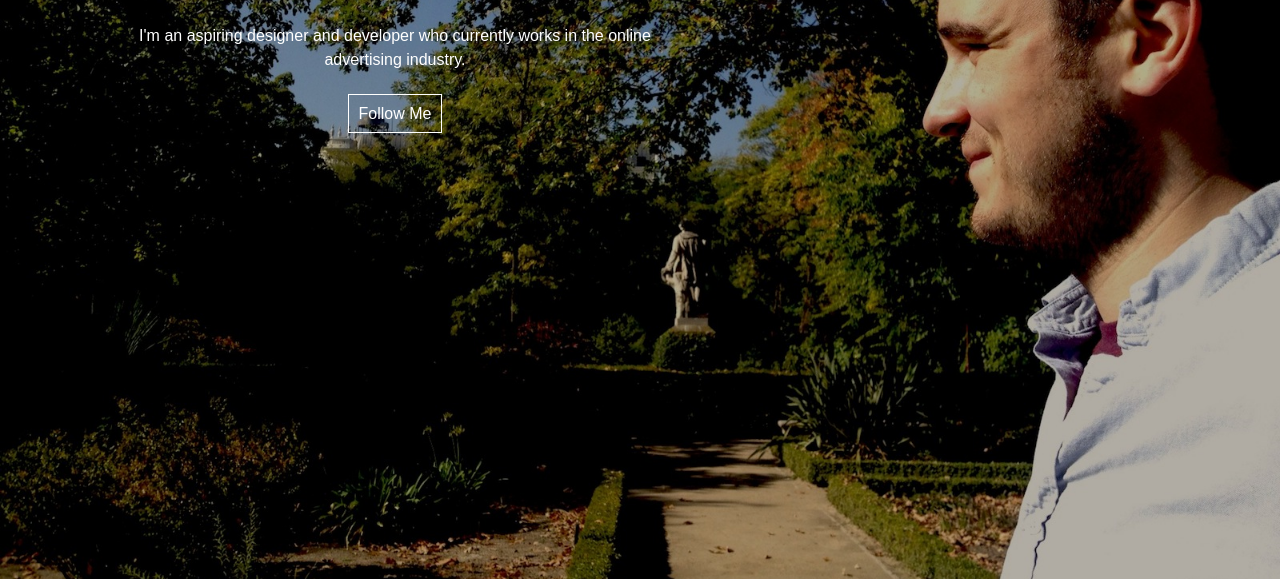
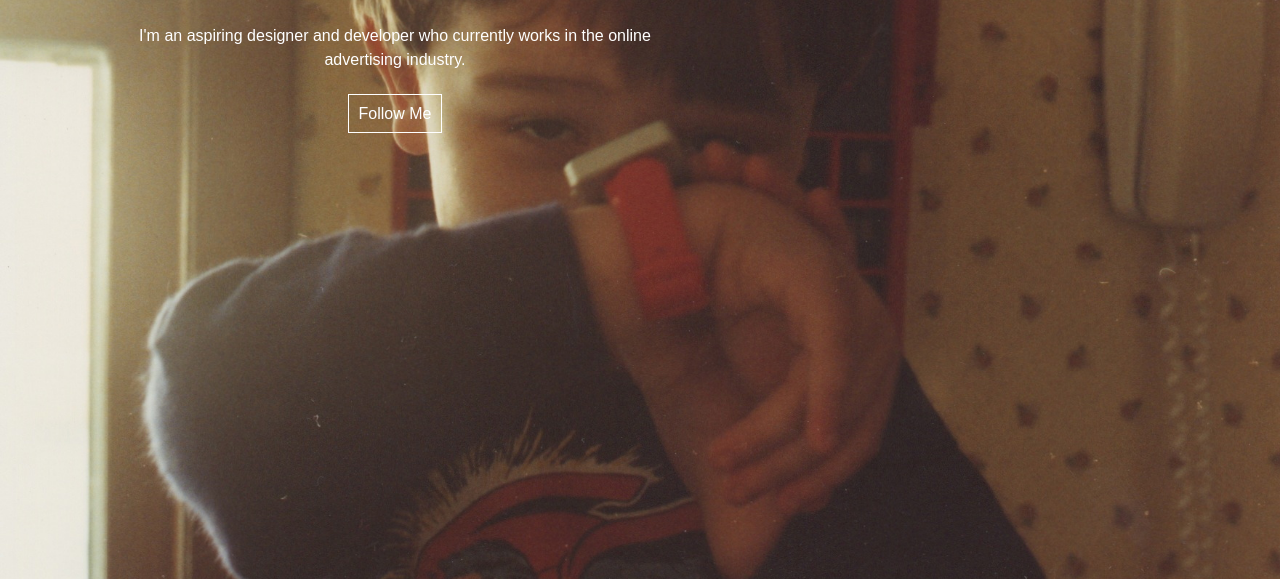
Before and after one commit to Peternell/peternell.github.io, a plain HTML site: page index.html in a window 1280 px wide. Shown: the part 221-800 px from the top of the page. Drawn offline with Linux system fonts and the light colour scheme; a web font is replaced by a local one.

Commit message:
Swapped background image

```diff
--- a/style.css
+++ b/style.css
@@ -14,7 +14,7 @@ article,aside,details,figcaption,figure,footer,header,hgroup,nav,section{display
 html {
   height: 100%;
   width: 100%;
-  background: #313130 url(img/bg.jpg) no-repeat left center fixed;
+  background: #313130 url(img/me.jpeg) no-repeat left center fixed;
   -webkit-background-size: cover;
   -moz-background-size: cover;
   -o-background-size: cover;
```
Also changed, not shown: img/instagram.png (added), img/linkedin.png (added), img/me.jpeg (added), img/spotify.png (added), img/twitter.png (added).
